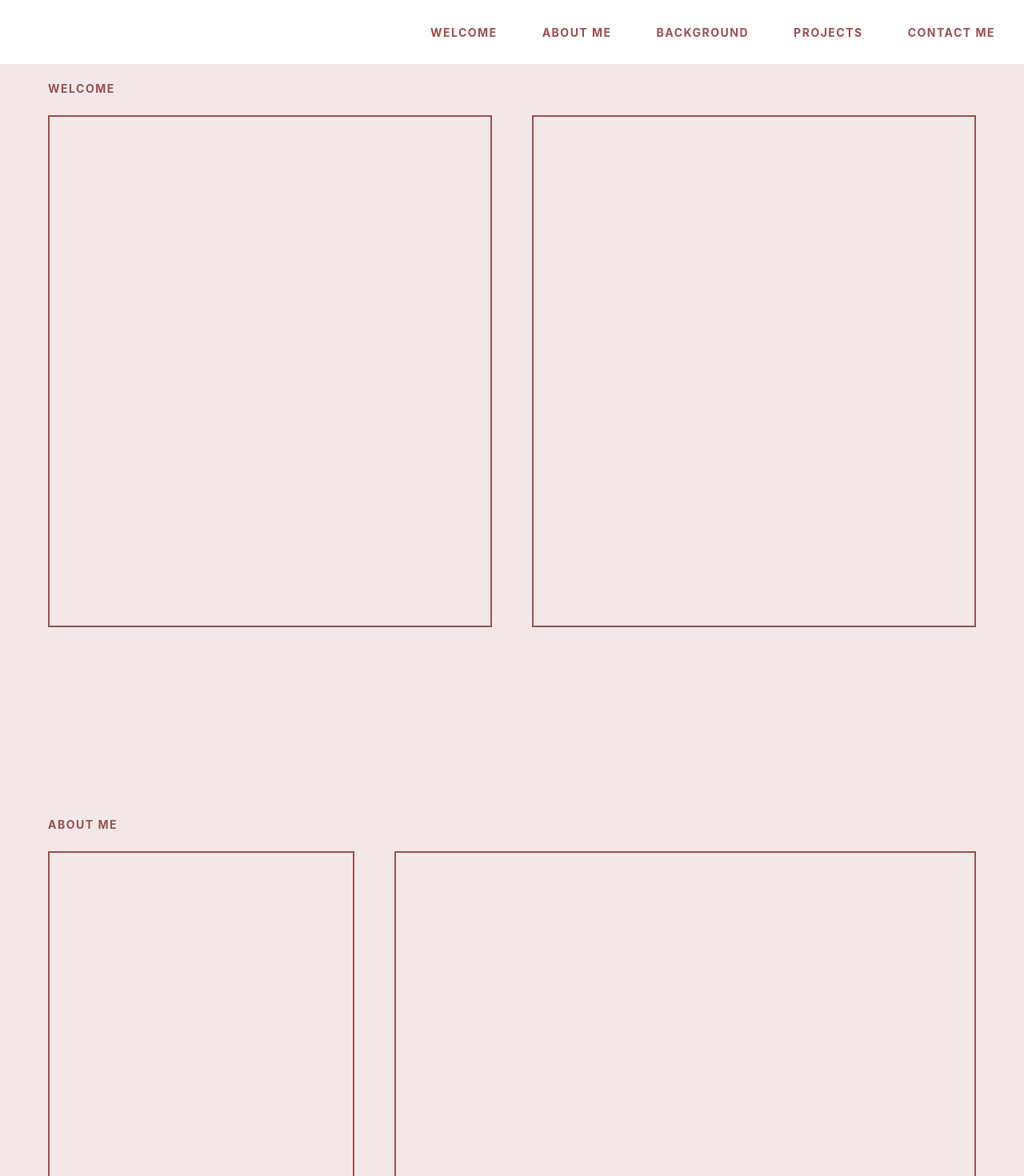
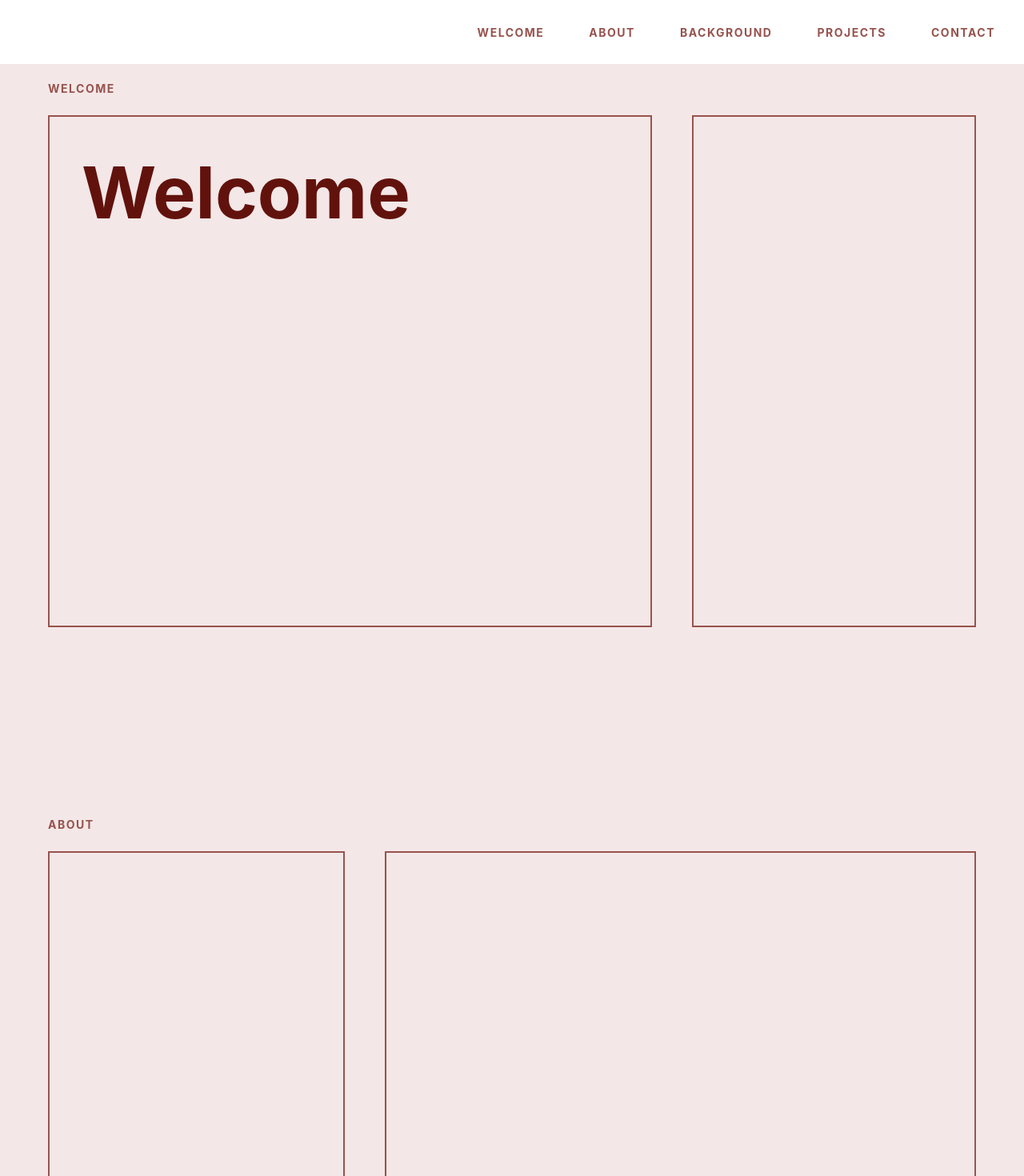
Before and after one commit to syamashige/practice-react-project, a React (Create React App) app: page / in a window 1280 px wide. Shown: the top 1470 px of the page at 80% size. Built offline with nearby package versions, Linux system fonts and the light colour scheme.

Commit message:
playing with styling and adding placeholder information

```diff
--- a/src/components/header_nav/headerNav.css
+++ b/src/components/header_nav/headerNav.css
@@ -39,6 +39,8 @@
 }
 
 .ListItemStyle:active {
+    outline: 3px solid  #97534e;
+    outline-offset: -3px;
     background-color: #F4E7E7;
     color: #97534e;
 }
--- a/src/components/header_nav/headerNav.js
+++ b/src/components/header_nav/headerNav.js
@@ -5,10 +5,10 @@ function HeaderNav () {
         <nav className='NavStyle'>
             <ul className='ListStyle'>
                 <li><a className='ListItemStyle' href='#welcome'>Welcome</a></li>
-                <li><a className='ListItemStyle' href='#about-me'>About Me</a></li>
+                <li><a className='ListItemStyle' href='#about-me'>About</a></li>
                 <li><a className='ListItemStyle' href='#background'>Background</a></li>
                 <li><a className='ListItemStyle' href='#projects'>Projects</a></li>
-                <li><a className='ListItemStyle' href='#contact-me'>Contact Me</a></li>
+                <li><a className='ListItemStyle' href='#contact-me'>Contact</a></li>
             </ul>
         </nav>
     )
--- a/src/global/global.css
+++ b/src/global/global.css
@@ -1,14 +1,44 @@
 .SectionStyles {
     height: 100vh;
-    /* border: 1px solid purple; */
     padding: 100px 60px 20px 60px;
     background-color: #F4E7E7;
-  /* margin-top: 80px; */
 }
 
-h1{
-  color: #97534e;
-  /* border: 1px solid red; */
+h1, h2, h3{
+  color: #62120c;
+  margin-top: 0;
+  max-width: 400px;
+}
+
+h1 {
+  font-size: 90px;
+}
+
+h2{
+  font-size: 65px;
+}
+
+h3{
+  font-size: 30px;
+}
+
+body {
+  color: #62120c;
+}
+
+a.email {
+  color: #62120c;
+  text-transform: none;
+  font-weight: 500;
+  font-size: 20px;
+}
+
+.GroupedInfo {
+  display: flex;
+  flex-direction: column;
+  justify-content: space-between;
+  margin-top: 40px;
+  max-width: 400px;
 }
 
 .SectionTitle {
@@ -24,7 +54,6 @@ h1{
   display: grid;
   grid-template-columns: auto auto auto;
   gap: 50px;
-  /* border: 1px solid red; */
   height: 80vh;
 }
 
@@ -33,7 +62,6 @@ h1{
   display: grid;
   grid-template-columns: auto auto;
   gap: 50px;
-  /* border: 1px solid red; */
   height: 80vh;
 }
 
@@ -41,21 +69,19 @@ h1{
   grid-column-start: 1;
   grid-column-end: 2;
   border: 2px solid #97534e;
-  padding: 20px;
+  padding: 40px;
 }
 
 .SectionColumnGridOne {
   grid-column-start: 1;
   grid-column-end: 3;
   border: 2px solid #97534e;
-  padding: 20px;
+  padding: 40px;
 }
 
 .SectionColumnGridTwo {
-  /* grid-column-start: 3;
-  grid-column-end: 4; */
   border: 2px solid #97534e;
-  padding: 20px;
+  padding: 40px;
 }
 
 .SectionColumnGridThree {
@@ -67,5 +93,5 @@ h1{
   grid-column-start: 2;
   grid-column-end: 4;
   border: 2px solid #97534e;
-  padding: 20px;
+  padding: 40px;
 }
--- a/src/sections/1_welcome_section/welcome.js
+++ b/src/sections/1_welcome_section/welcome.js
@@ -1,5 +1,5 @@
 import '../../global/global.css';
-import SplineMiniRoomExample from '../../components/spline_scenes/spline_mini_room_example.js';
+// import SplineMiniRoomExample from '../../components/spline_scenes/spline_mini_room_example.js';
 
 export default function Welcome () {
     return (
@@ -7,11 +7,9 @@ export default function Welcome () {
             <span className='SectionTitle'>Welcome</span>
             <div className='AltSectionGrid'>
                 <div className='SectionColumnGridAlt'>
-                    {/* <h1>Welcome</h1> */}
-                    {/* <span>Placeholder</span> */}
+                    <h1>Welcome</h1>
                 </div>
                 <div className='SectionColumnGridTwo'>
-                    {/* <span>Placeholder</span> */}
                 </div>
             </div>
         </div>
--- a/src/sections/2_about_me_section/about.js
+++ b/src/sections/2_about_me_section/about.js
@@ -3,7 +3,7 @@ import '../../global/global.css';
 export default function About () {
     return (
         <div id="about-me" className='SectionStyles'>
-            <span className='SectionTitle'>About Me</span>
+            <span className='SectionTitle'>About</span>
             {/* <h1>About Me</h1> */}
             <div className='SectionGrid'>
                 <div className='SectionColumnGridThree'>
--- a/src/sections/5_contact_section/contact.js
+++ b/src/sections/5_contact_section/contact.js
@@ -3,11 +3,23 @@ import '../../global/global.css';
 export default function Contact () {
     return (
         <div id="contact-me" className='SectionStyles'>
-            <span className='SectionTitle'>Contact Me</span>
+            <span className='SectionTitle'>Contact</span>
             {/* <h1>Contact Me</h1> */}
             <div className='AltSectionGrid'>
                 <div className='SectionColumnGridAlt'>
-
+                    <h2 >Let's Chat!</h2>
+                    <div className='GroupedInfo'>
+                       <h3>Email Me</h3>
+                       <a className="email" href="yamashige.sarah@gmail.com">yamashige.sarah@gmail.com</a>
+                    </div>
+                    <div className='GroupedInfo'>
+                       <h3>Connect With Me</h3>
+                       <a className="email" href="yamashige.sarah@gmail.com">yamashige.sarah@gmail.com</a>
+                    </div>
+                    <div className='GroupedInfo'>
+                       <h3>Call Me</h3>
+                       <a className="email" href="yamashige.sarah@gmail.com">yamashige.sarah@gmail.com</a>
+                    </div>
                 </div>
                 <div className='SectionColumnGridTwo'>
 
```
